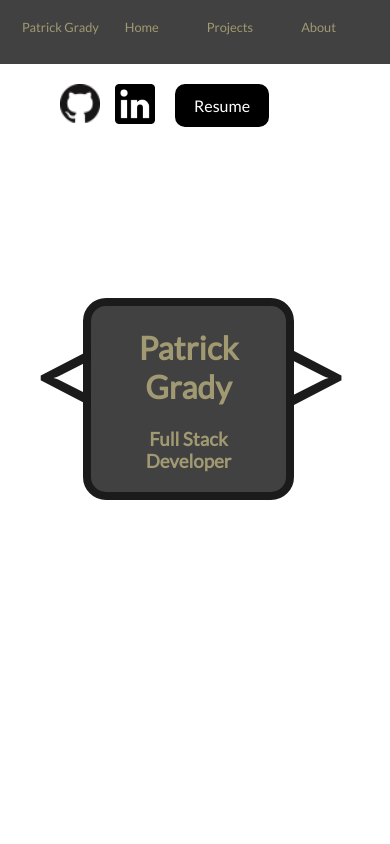
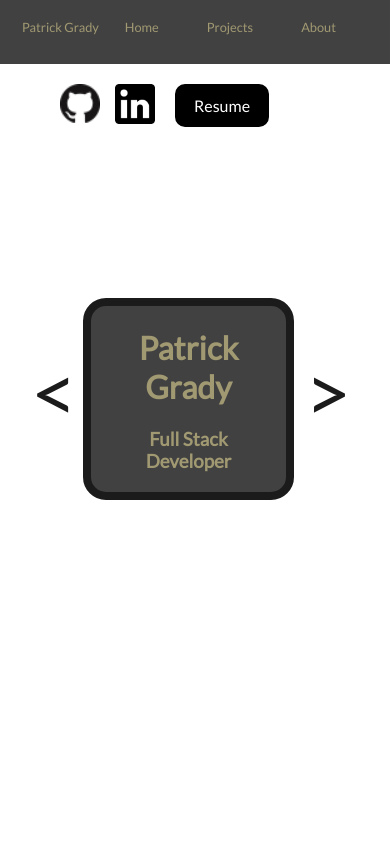
Before and after one commit to patrickrgrady81/my-site, a React (Create React App) app: page / in a window 390 px wide. Shown: the top 844 px of the page. Built offline with nearby package versions, Linux system fonts and the light colour scheme.

Commit message:
carousel more responsive

```diff
--- a/src/components/Card/Card.css
+++ b/src/components/Card/Card.css
@@ -130,3 +130,10 @@
 .pad {
   padding-left: 10%;
 }
+
+@media only screen and (max-width: 625px) {
+  .previous, .next {
+    font-size: 5rem;
+    padding-top: 3rem;
+  }
+}
```
